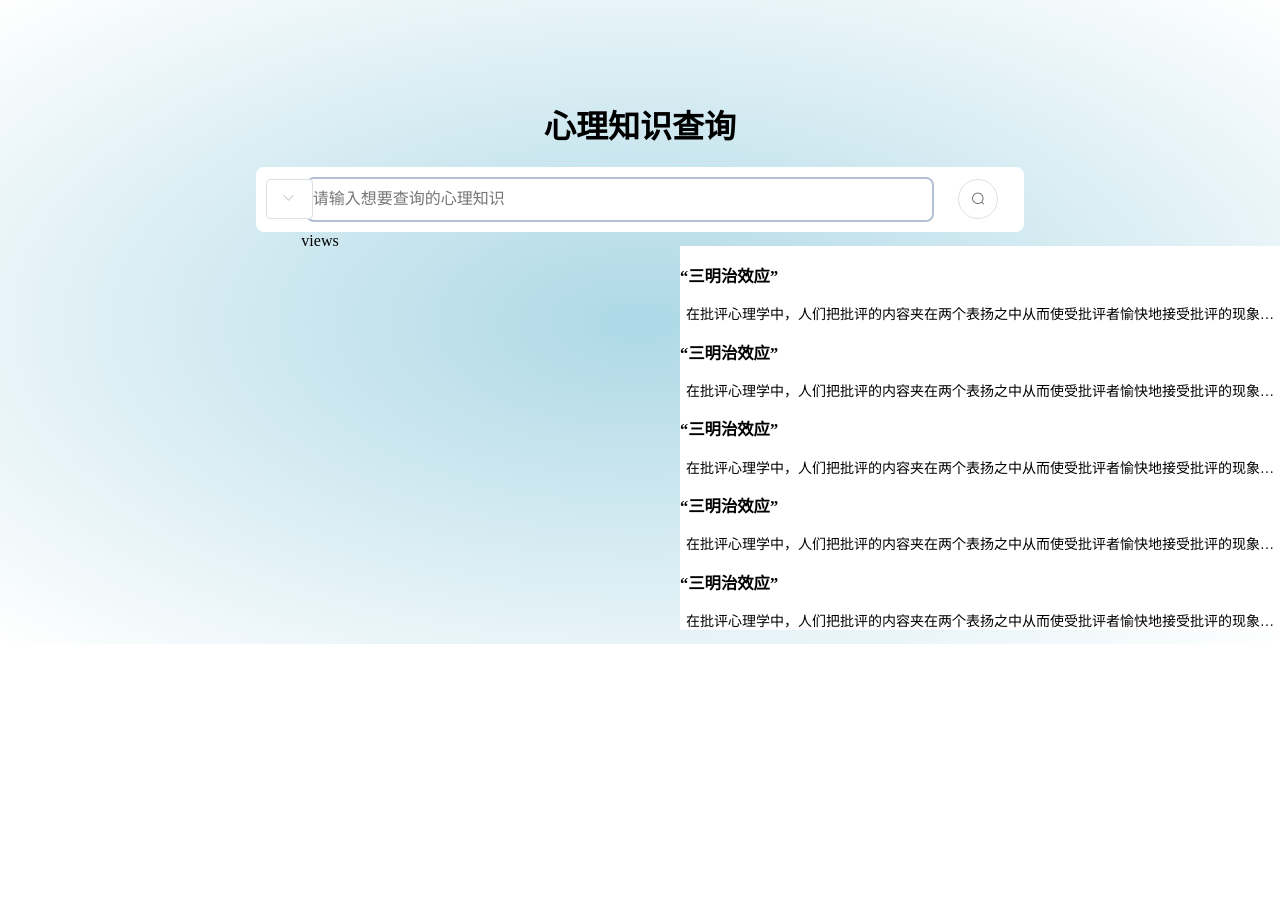
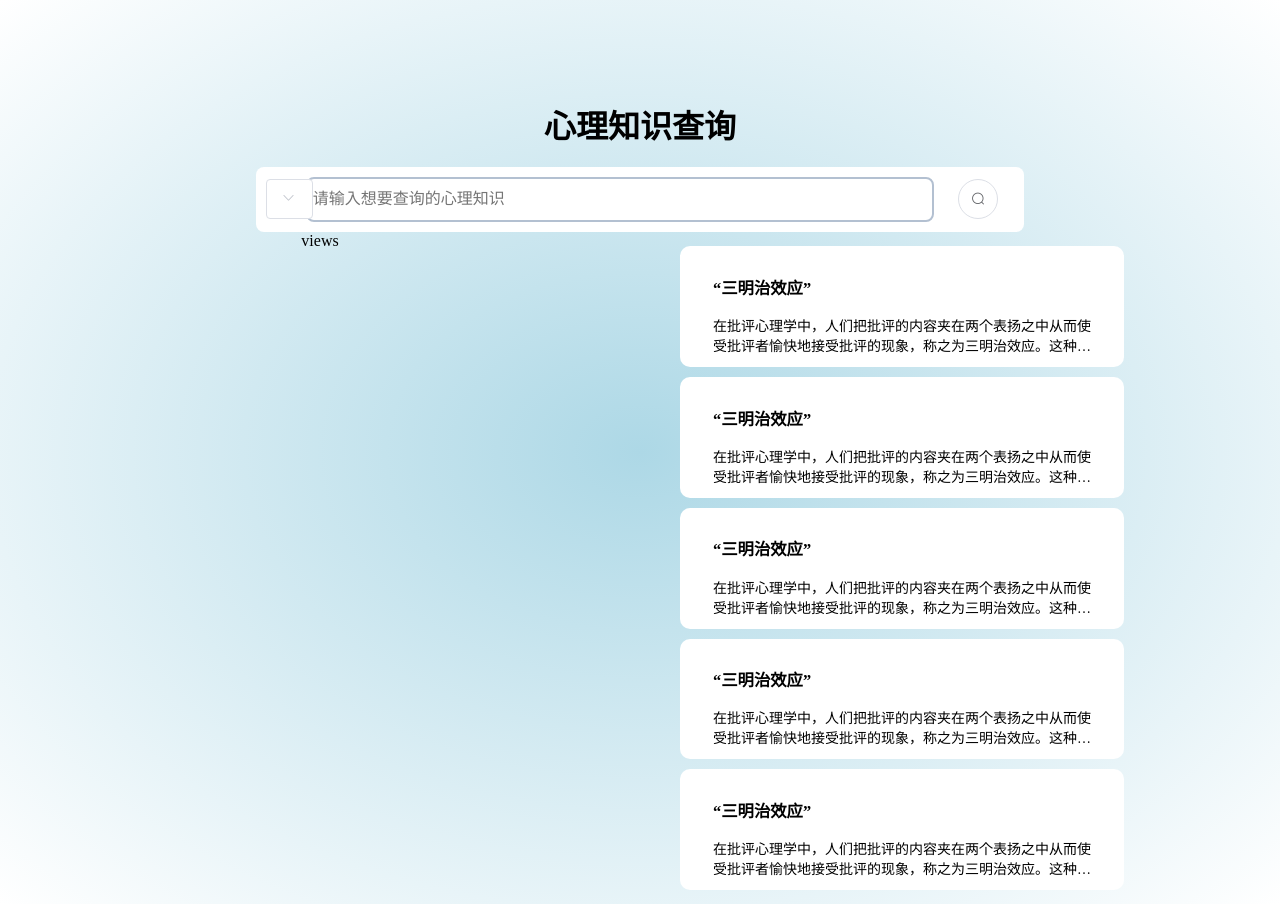
Before and after one commit to seyun1205/-, a Vue app in the folder psychology-chk/: page /knowledge in a window 1280 px wide. Before the commit the page ends 800 px from the top, so only its background shows below. Built offline with nearby package versions, Linux system fonts and the light colour scheme.

Commit message:
Update Paper.vue

```diff
--- a/psychology-chk/src/components/Paper.vue
+++ b/psychology-chk/src/components/Paper.vue
@@ -1,10 +1,10 @@
 <template>
     <ul>
         <li v-for="item in 5" :key="item">
-        <span>
+        <div class="desc">
             <h3>“三明治效应”</h3>
-            <span class="desc">在批评心理学中，人们把批评的内容夹在两个表扬之中从而使受批评者愉快地接受批评的现象，称之为三明治效应。这种现象就如三明治，第一层总是认同、赏识、肯定、关爱对方的优点或积极面，中间这一层夹着建议、批评或不同观点，第三层总是鼓励、希望、信任、支持和帮助，使之后味无穷。比如：今天的汤真好喝，就是稍微咸了一点，下次清淡点我能连喝三大碗。</span>
-        </span>
+            <span class="desc_show">在批评心理学中，人们把批评的内容夹在两个表扬之中从而使受批评者愉快地接受批评的现象，称之为三明治效应。这种现象就如三明治，第一层总是认同、赏识、肯定、关爱对方的优点或积极面，中间这一层夹着建议、批评或不同观点，第三层总是鼓励、希望、信任、支持和帮助，使之后味无穷。比如：今天的汤真好喝，就是稍微咸了一点，下次清淡点我能连喝三大碗。</span>
+        </div>
         </li>
     </ul>
 </template>
@@ -20,6 +20,11 @@ li {
         list-style: none;
         display: flex;
         background-color: #fff;
+        border: #59c2c5;
+        width: 70%;
+        margin-bottom: 10px;
+        padding:12px;
+        border-radius: 10px;
     }
     /* .no {
         border: 1px solid #ccc;
@@ -33,9 +38,14 @@ li {
     h3 {
         text-align: left;
     }
-.desc {
+    .desc{
+        width: 90%;
+        padding: 0;
+        margin: 0 auto;
+    }
+    .desc_show {
         display: -webkit-box;   /*必须结合的属性,将对象作为弹性伸缩盒子模型显示*/
-    -webkit-line-clamp: 1;  /*设置多少行*/
+        -webkit-line-clamp: 2;  /*设置多少行*/
         -webkit-box-orient: vertical;   /*必须结合的属性,设置或检索伸缩盒对象的子元素的排列方式*/
         overflow: hidden;   /*文本会被修剪，并且剩余的部分不可见*/
         text-overflow: ellipsis;
```
Lines whose indentation alone changed are shown as unchanged.
